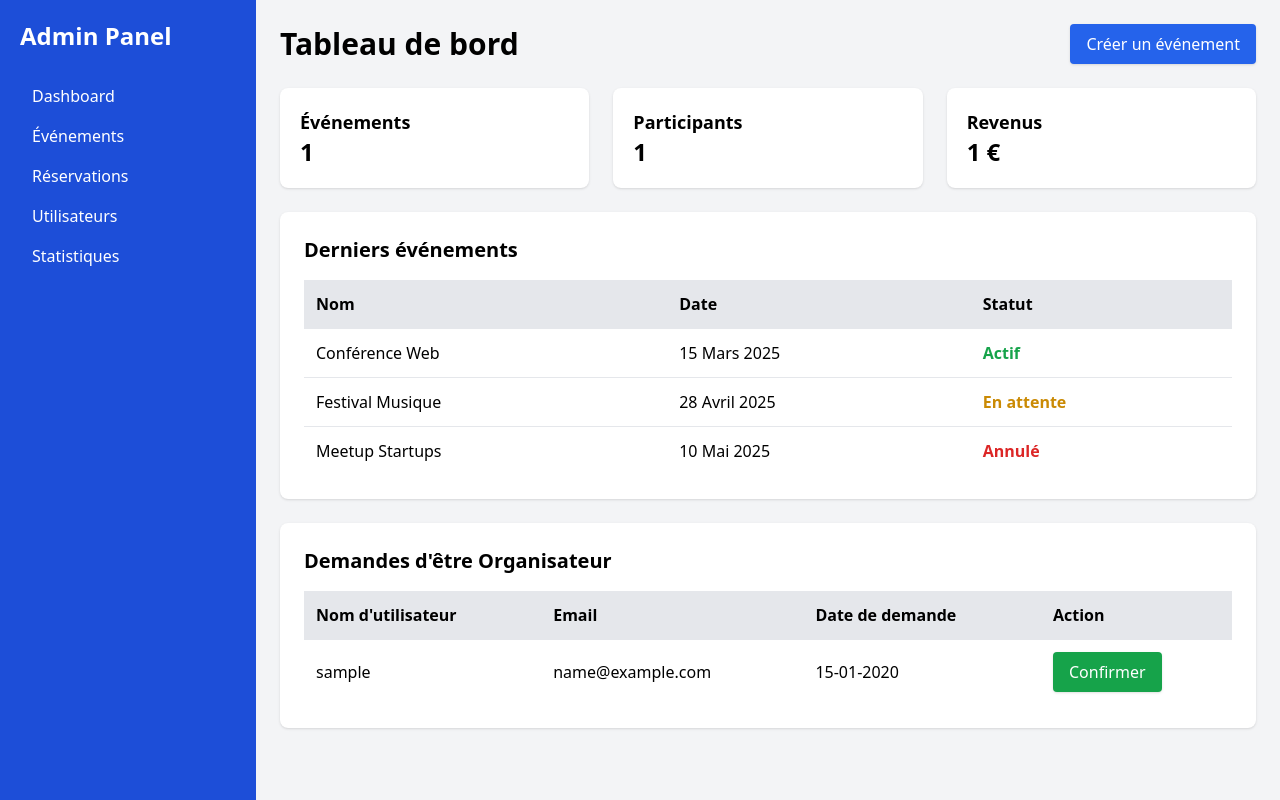
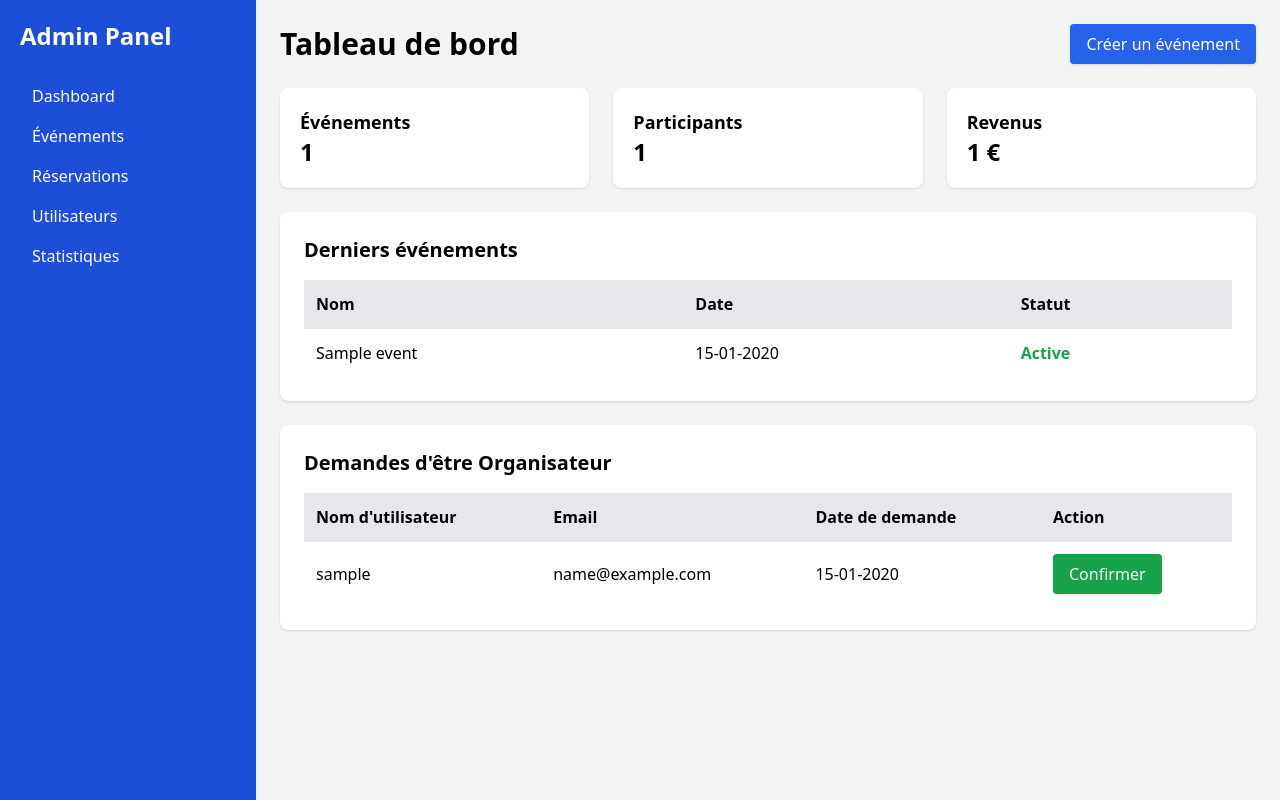
Before and after one commit to Youcode-Classe-E-2024-2025/-ErrorTeam_eventbrite, a PHP site: template app/views/back/dashboard.twig in a window 1280 px wide. Run offline with PHP 8.4, Linux system fonts and the light colour scheme; the template is opened without the code that fills it: most values are stand-ins (such as "Sample title", 1, 10 or a date in 2020); some libraries are stand-ins or nearby versions.

Commit message:
workin on latest events

```diff
--- a/app/config/routes.php
+++ b/app/config/routes.php
@@ -50,4 +50,7 @@ $router->get('/events/{event_id}/reservations', ReservationController::class, 'i
 // Route pour confirmer un organisateur
 $router->post('/admin/confirm-organizer/{id}', DashboardController::class, 'confirmOrganizer', 'admin.confirm.organizer');
 
+// Route pour afficher les derniers événements (si nécessaire)
+$router->get('/admin/latest-events', DashboardController::class, 'latestEvents', 'admin.latest.events');
+
 return $router;
--- a/app/views/back/dashboard.twig
+++ b/app/views/back/dashboard.twig
@@ -56,24 +56,23 @@
             </tr>
         </thead>
         <tbody>
+            {% for event in latestEvents %}
                 <tr class="border-t">
-                        <td class="p-3">Conférence Web</td>
-                        <td class="p-3">15 Mars 2025</td>
-                        <td class="p-3 text-green-600 font-bold">Actif</td>
+                    <td class="p-3">{{ event.name }}</td>
+                    <td class="p-3">{{ event.date_start|date('d-m-Y') }}</td>
+                    <td class="p-3 {{ event.status == 'active' ? 'text-green-600' : (event.status == 'pending' ? 'text-yellow-600' : 'text-red-600') }} font-bold">
+                        {{ event.status|capitalize }}
+                    </td>
                 </tr>
-                    <tr class="border-t">
-                        <td class="p-3">Festival Musique</td>
-                        <td class="p-3">28 Avril 2025</td>
-                        <td class="p-3 text-yellow-600 font-bold">En attente</td>
+            {% else %}
+                <tr>
+                    <td colspan="3" class="p-3 text-center">Aucun événement disponible</td>
                 </tr>
-                    <tr class="border-t">
-                        <td class="p-3">Meetup Startups</td>
-                        <td class="p-3">10 Mai 2025</td>
-                        <td class="p-3 text-red-600 font-bold">Annulé</td>
-                    </tr>
+            {% endfor %}
         </tbody>
     </table>
 </div>
+
         <!-- Demandes d'être Organisateur -->
         <div class="bg-white p-6 shadow rounded-lg mt-6">
             <h2 class="text-xl font-semibold mb-4">Demandes d'être Organisateur</h2>
```
Also changed, not shown: app/controllers/back/DashboardController.php (+7 -10 lines), app/models/Event.php (+22 -17 lines). Lines whose indentation alone changed are shown as unchanged.
